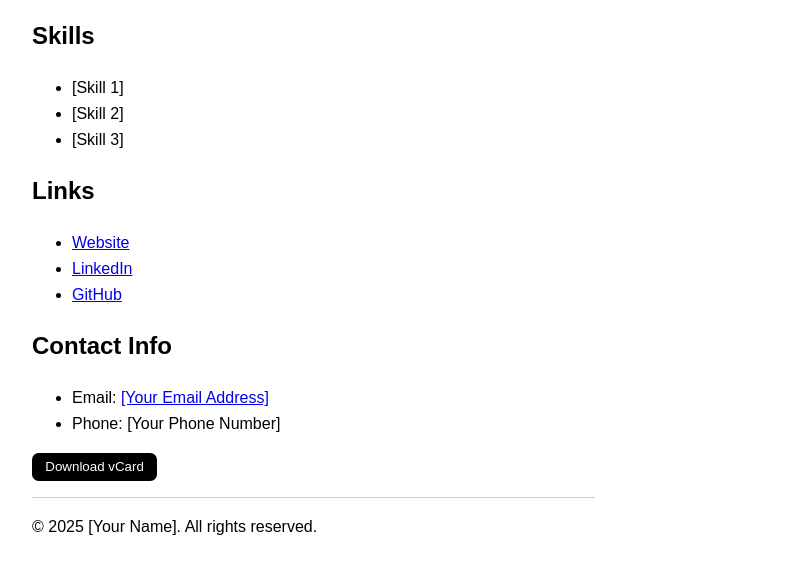
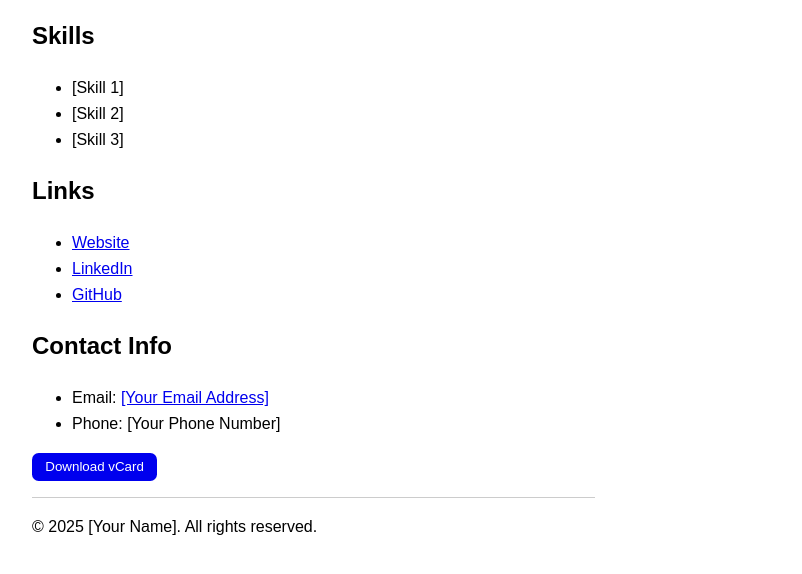
Before and after one commit to howdyitskyle/my-nfc-card, a plain HTML site: page index.html in a window 1280 px wide. Shown: the part 196-770 px from the top of the page, without its empty margins (224-1026 px from the left). Drawn offline with Linux system fonts and the light colour scheme.

Commit message:
Update style.css

```diff
--- a/css/style.css
+++ b/css/style.css
@@ -5,7 +5,7 @@ body {
       }
 
 #downloadBtn {
-            background-color: #000;
+            background-color: #0000EE;
             color: #FFF;
             cursor: pointer;
             border: none;
```
